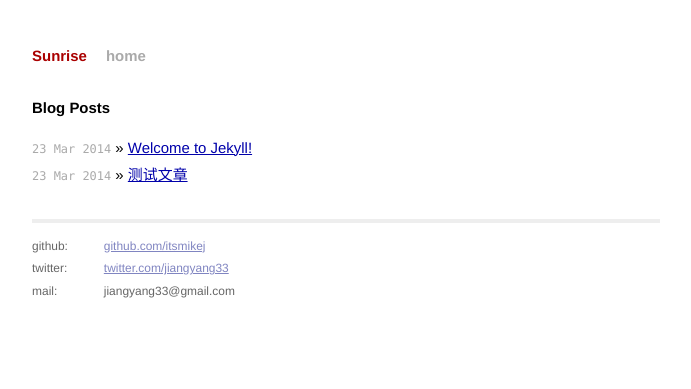
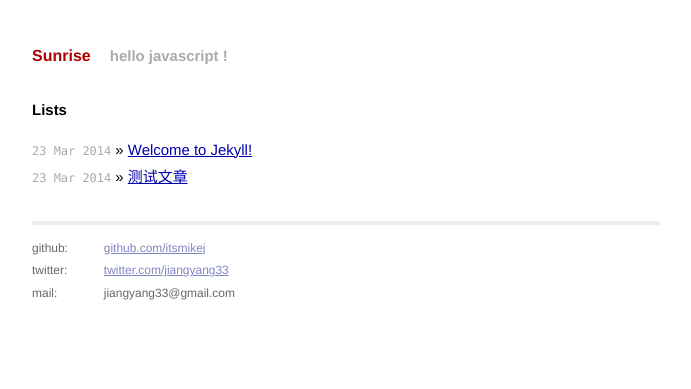
Before and after one commit to yanglgtm/itsmikej.github.io, a Jekyll site: the page built from index.html, in a window 1280 px wide. Shown: the top 389 px of the page, without its empty margins (294-985 px from the left). Built offline with Jekyll 4.4.1, drawn with Linux system fonts in a browser that asks for light colours; Markdown is read by kramdown in place of the engine named in the settings.

Commit message:
second commit

```diff
--- a/_layouts/default.html
+++ b/_layouts/default.html
@@ -18,7 +18,7 @@
         <div class="site">
           <div class="header">
             <h1 class="title"><a href="/">{{ site.name }}</a></h1>
-            <a class="extra" href="/">home</a>
+            <a class="extra" href="/">hello javascript !</a>
           </div>
 
           {{ content }}
--- a/css/main.css
+++ b/css/main.css
@@ -69,6 +69,7 @@ a:visited { color: #a0a; }
 }
 
 .title {
+  font-size: 16px;
   display: inline-block;
   margin-bottom: 2em;
 }
--- a/index.html
+++ b/index.html
@@ -4,7 +4,7 @@ title: sunrise
 ---
 
 <div id="home">
-  <h1>Blog Posts</h1>
+  <h1>Lists</h1>
   <ul class="posts">
     {% for post in site.posts %}
       <li><span>{{ post.date | date_to_string }}</span> &raquo; <a href="{{ post.url }}">{{ post.title }}</a></li>
```
Also changed, not shown: README.md.
